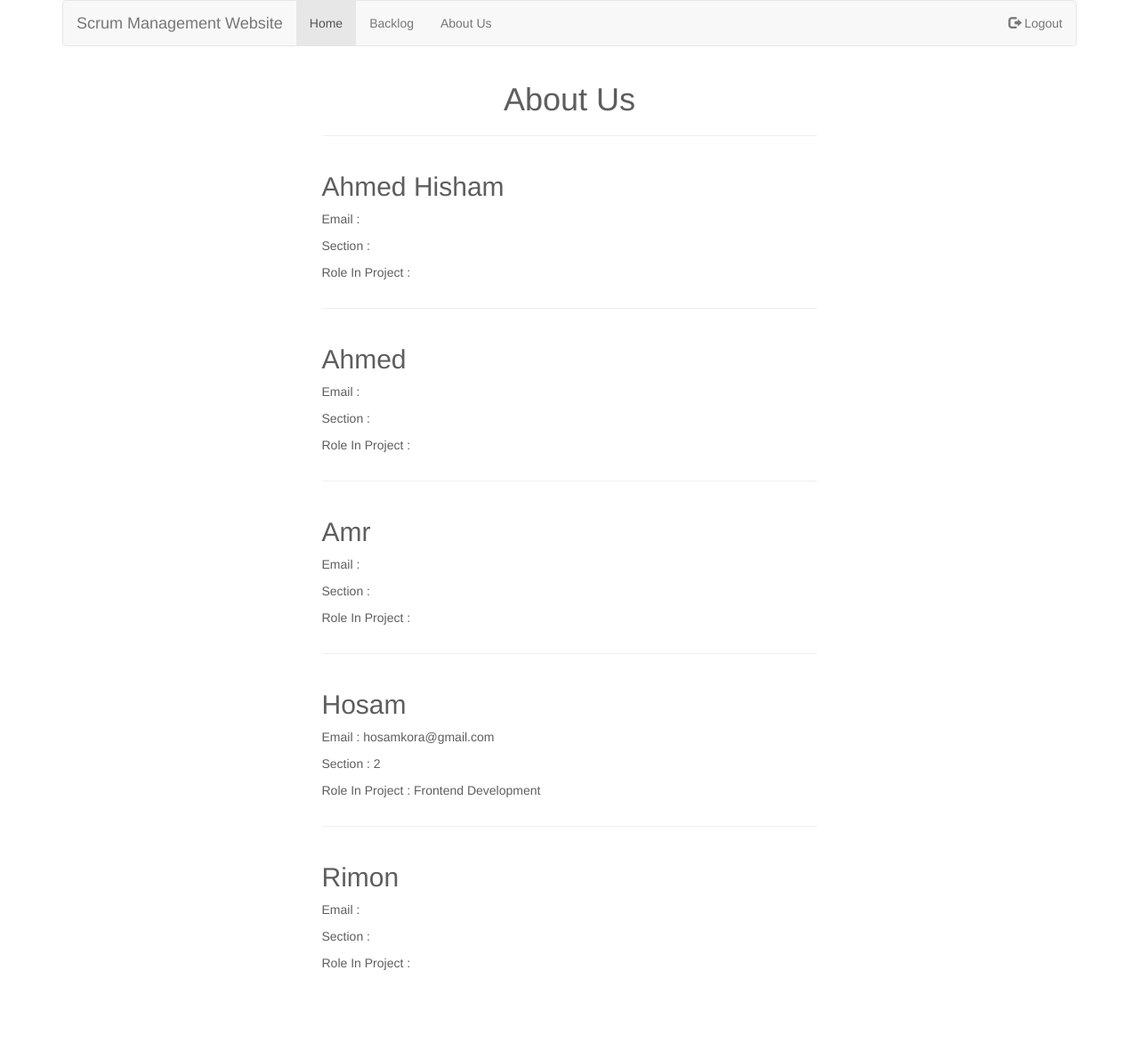
After one commit to RemonIbrahimNashed/ScrumManagementSystem, a Django app: page /about/ in a window 1280 px wide. The commit adds this page. Shown: the whole page at 89% size. Run offline with Django 3.2, Linux system fonts and the light colour scheme; some libraries are stand-ins or nearby versions.

Commit message:
release 1.0

```diff
--- a/ScrumManagementSystem/urls.py
+++ b/ScrumManagementSystem/urls.py
@@ -15,6 +15,7 @@ urlpatterns = [
     url(r'^register/$', views.RegisterView.as_view(), name='register'),
     url(r'^$', views.LoginView.as_view(), name='login'),
     url(r'^logout/$', LogoutView.as_view(), name='logout'),
+    url(r'^about/$', views.AboutPage.as_view(),name="about")
 
 
 
--- a/backlog/views.py
+++ b/backlog/views.py
@@ -1,5 +1,5 @@
 from django.shortcuts import render, get_object_or_404, redirect
-from django.views.generic import CreateView, FormView
+from django.views.generic import CreateView, FormView ,View
 from django.contrib.auth import get_user_model
 from django.utils.http import is_safe_url
 from .forms import NewSprint, NewBackLog, NewTask, LoginForm, RegisterForm, TaskModificationForm
@@ -180,3 +180,7 @@ def modify_task(request, pk, spk):
                                              'dead_line': selected_task.end_at,
                                              'importance': selected_task.importance})
     return render(request, 'modify.html', {'task': selected_task, 'sprint': sprint, 'form': form})
+
+class AboutPage(View):
+    def get(self,request):
+        return render(request,'about.html')
--- /dev/null
+++ b/templates/about.html
@@ -0,0 +1,46 @@
+{% extends "base.html" %} {% block content %}
+
+<div class="row" style="color: #5E5E5E;">
+
+    <div class="col-md-6 col-md-push-3 " style=" padding-bottom:5em  ;">
+        <h1 style="text-align:center;">About Us</h1>
+        <hr>
+        <div class="row" style="padding: 0 1em ;">
+            <h2>Ahmed Hisham</h2>
+            <p>Email : </p>
+            <p>Section : </p>
+            <p>Role In Project : </p>
+        </div>
+        <hr>
+        <div class="row" style="padding: 0 1em;">
+            <h2>Ahmed</h2>
+            <p>Email : </p>
+            <p>Section :</p>
+            <p>Role In Project : </p>
+        </div>
+        <hr>
+        <div class="row" style="padding: 0 1em;">
+            <h2>Amr</h2>
+            <p>Email : </p>
+            <p>Section :</p>
+            <p>Role In Project : </p>
+        </div>
+        <hr>
+
+        <div class="row" style="padding: 0 1em;">
+            <h2>Hosam</h2>
+            <p>Email : hosamkora@gmail.com </p>
+            <p>Section : 2</p>
+            <p>Role In Project : Frontend Development </p>
+        </div>
+        <hr>
+        <div class="row" style="padding: 0 1em;">
+            <h2>Rimon</h2>
+            <p>Email : </p>
+            <p>Section :</p>
+            <p>Role In Project : </p>
+        </div>
+    </div>
+</div>
+
+{% endblock content %}
--- a/templates/base.html
+++ b/templates/base.html
@@ -16,18 +16,21 @@
   </head>
   <body class="container">
 
-    <div class="navbar">
-      <a class="navbar-brand" href="#">Title</a>
-      <ul class="nav navbar-nav">
-        <li class="active">
-          <a href="#">Home</a>
-        </li>
-        <li>
-          <a href="#">Link</a>
-        </li>
-      </ul>
-    </div>
-
+    <nav class="navbar navbar-default">
+      <div class="container-fluid">
+        <div class="navbar-header">
+          <span class="navbar-brand" href="#">Scrum Management Website</span>
+        </div>
+        <ul class="nav navbar-nav">
+          <li class="active"><a href="#">Home</a></li>
+          <li><a href="{% url 'home'  %}">Backlog</a></li>
+          <li><a href="{% url 'about'  %}">About Us</a></li>
+        </ul>
+        <ul class="nav navbar-nav navbar-right">
+          <li><a href="{% url 'logout' %}"><span class="glyphicon glyphicon-log-out"></span> Logout</a></li>
+        </ul>
+      </div>
+    </nav>
 
         {% block heading %}
         {% endblock %}
@@ -36,6 +39,10 @@
         {% endblock %}
 
 
+
+
+
+
   </body>
 </html>
 </html>
--- a/templates/home.html
+++ b/templates/home.html
@@ -1,7 +1,4 @@
 {% extends 'base.html' %}
-{% comment %} {% block heading %}
-  <h1>BackLogs</h1>
-{% endblock %} {% endcomment %}
 
 {% load backlog_extras %}
 
--- a/templates/login.html
+++ b/templates/login.html
@@ -1,4 +1,4 @@
-{% extends "base.html" %} {% block content %}
+{% extends "login_base.html" %} {% block content %}
 
 <div class="row">
 
--- a/templates/new_backlog.html
+++ b/templates/new_backlog.html
@@ -2,10 +2,7 @@
 
 {% block title %}  New Sprint{% endblock %}
 
-{% comment %} {% block heading %}
-<h1><a href=" {% url 'home' %}" >backlogs</a>  / new backlog</h1>
 
-{% endblock %} {% endcomment %}
 
 {% block content %}
 <div class="row ">
--- a/templates/new_sprint.html
+++ b/templates/new_sprint.html
@@ -1,11 +1,7 @@
 {% extends 'base.html' %}
 
 {% block title %}  New Sprint{% endblock %}
-{% comment %}
-{% block heading %}
-<h1><a href=" {% url 'home' %}" >backlogs</a> / <a href="{% url 'backlog_sprints' backlog.pk %}">{{backlog.name}}</a> / new sprint</h1>
 
-{% endblock %} {% endcomment %}
 
 {% block content %}
 <div class="row ">
--- a/templates/new_task.html
+++ b/templates/new_task.html
@@ -2,10 +2,7 @@
 
 {% block title %}  New Sprint{% endblock %}
 
-{% comment %} {% block heading %}
-<h1><a href="{% url 'home' %}">backlogs</a>/<a href="{% url 'backlog_sprints' backlog.pk %}">{{backlog.name}}</a>/<a href=" {% url 'sprint_tasks' backlog.pk sprint.pk %}">{{sprint.name}}</a> </h1>
 
-{% endblock %} {% endcomment %}
 
 {% block content %}
 
--- a/templates/register.html
+++ b/templates/register.html
@@ -1,4 +1,4 @@
-{% extends "base.html" %}
+{% extends "login_base.html" %}
 {% block content %}
 <div class="row ">
 
--- a/templates/sprint.html
+++ b/templates/sprint.html
@@ -4,9 +4,6 @@
   {{ backlog.name }}
 {% endblock %}
 
-{% comment %} {% block heading %}
-   <h1> <a  href="{% url 'home' %} "> Backlogs </a> / {{ backlog.name }} </h1>
-{% endblock %} {% endcomment %}
 
 {% block content %}
 <h1 class="text-center" style="font-family: monospace">Sprints</h1>
```
Also changed, not shown: templates/login_base.html (added, +20 -0 lines), templates/task.html (+2 -8 lines), db.sqlite3.
